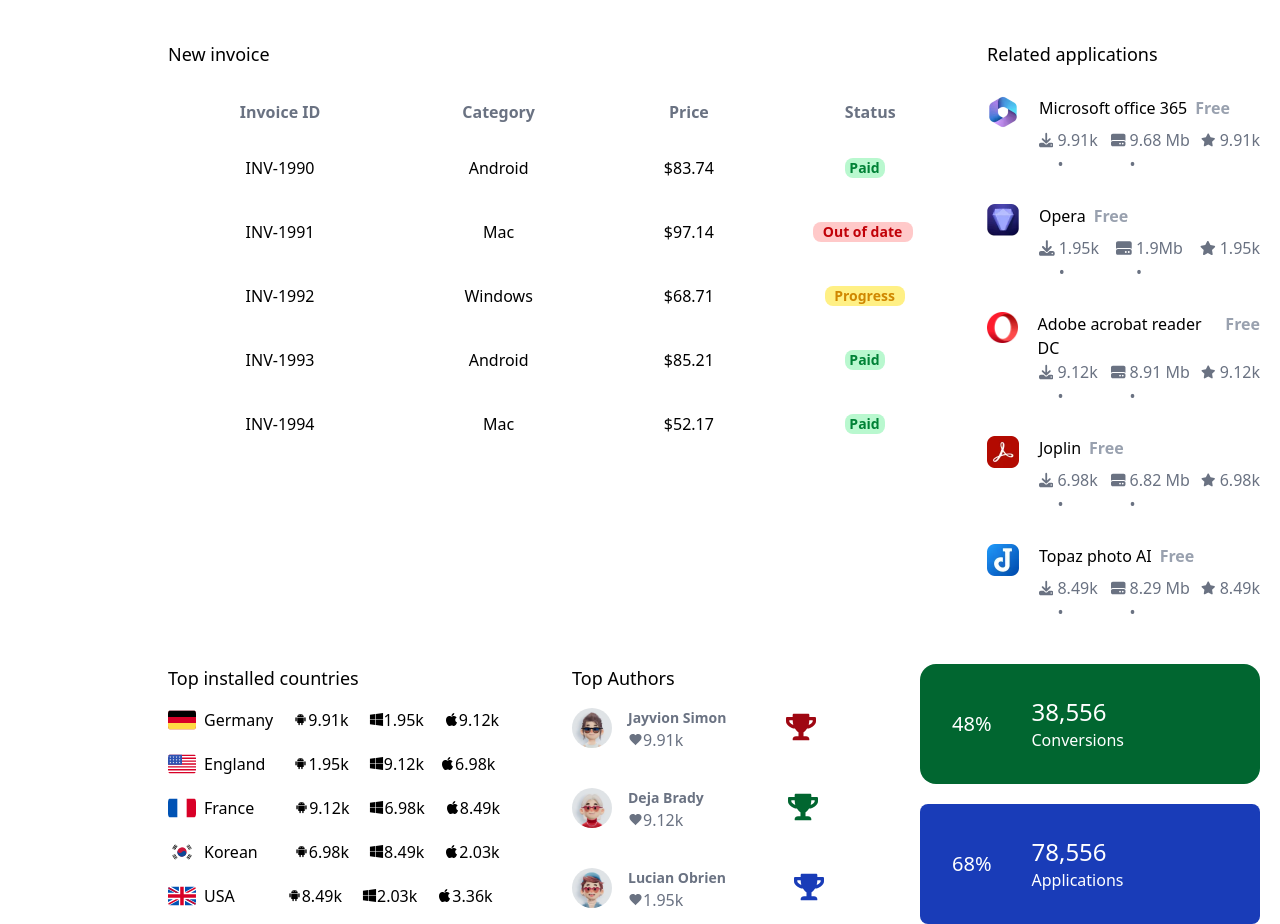
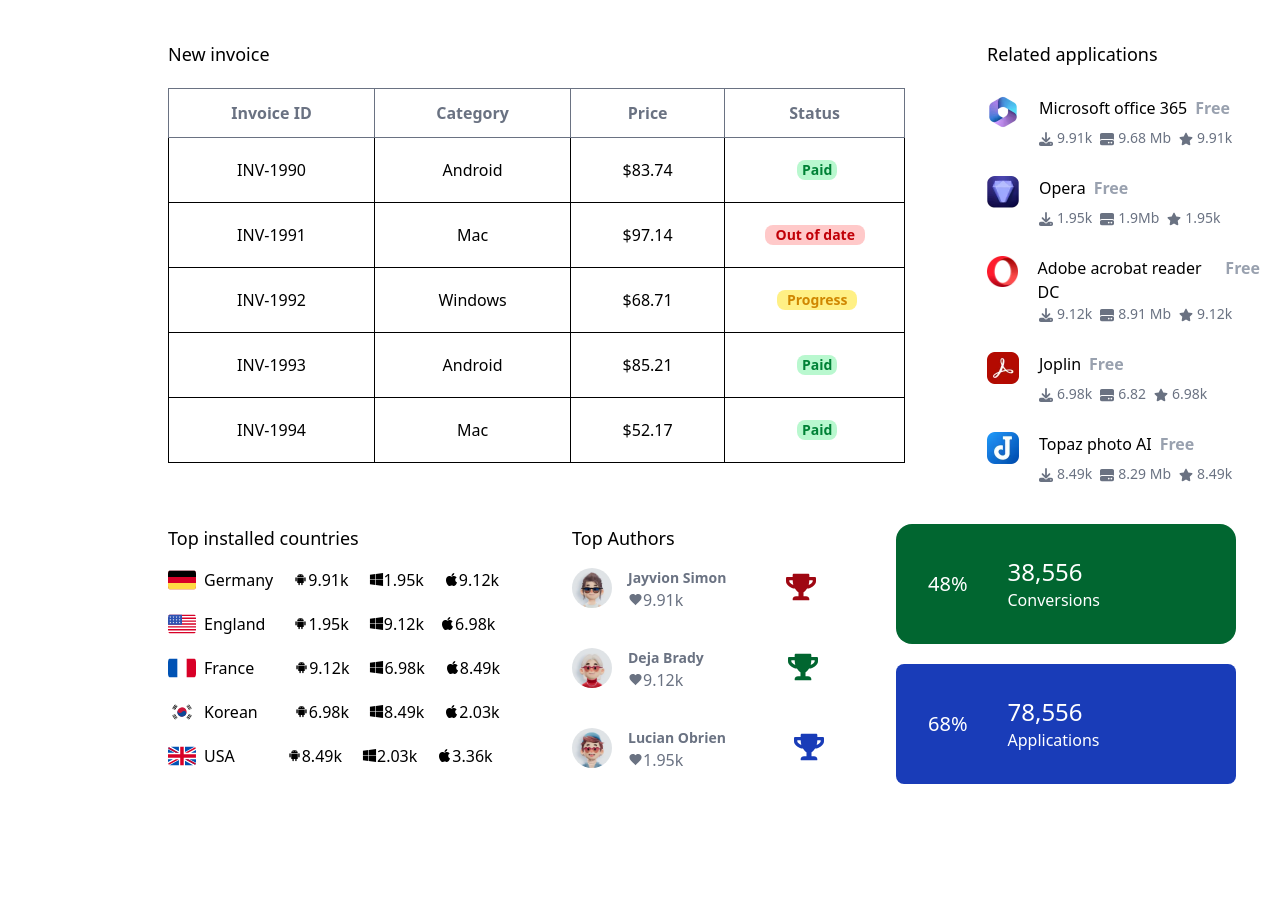
Before and after one commit to VincentRanger/Minimal, a React (Vite) app: page /dashboard/app in a window 1280 px wide. Shown: the part 900-1824 px from the top of the page. After the commit the page ends 1684 px from the top, so only its background shows below. Built offline with nearby package versions, Linux system fonts and the light colour scheme; sample sign-in values are in the browser's storage.

Commit message:
App feedback done

```diff
--- a/src/components/Aap.jsx
+++ b/src/components/Aap.jsx
@@ -30,11 +30,14 @@ import Piechart from "./charts/Piechart";
 import Stackedchart from "./charts/Stackedchart";
 import Loader from "react-js-loader";
 import { useEffect, useState } from "react";
+import { useLocation } from "react-router-dom";
 
-const Aap = () => {
+const Aap = ({open, setOpen}) => {
   const userName= localStorage.getItem("userName")
   const userRole= localStorage.getItem("userRole");
   const [loading,setLoading]=useState(true)
+
+const location=useLocation()
 
 useEffect(()=>{
   const timer= setTimeout(()=>{
@@ -45,7 +48,7 @@ setLoading(false)
 if(loading){
   return(
     <div className="justify-center items-center mt-60">
-      <Loader type='spinner-default' size={100} bgColor="gray"/>
+      <Loader type='spinner-default' size={100} bgColor="green"/>
     </div>
   )
 }
@@ -74,10 +77,10 @@ if(loading){
           className="bg-cover col-span-1 rounded-2xl px-5 py-4"
           style={{ backgroundImage: `url(${back2})` }}
         >
-          <h1 className="text-green-400 text-sm font-bold mt-40">
+          <h1 className="text-green-400 text-sm font-bold mt-10">
             FEATURED APP
           </h1>
-          <h1 className="text-white text-lg font-bold mb-2 mt-2">
+          <h1 className="text-white text-lg font-bold mb-2 mt-10">
             The Rise Of Something ...
           </h1>
           <h1 className="text-white text-sm font-bold">
@@ -86,8 +89,8 @@ if(loading){
         </div>
       </div>
       {(userRole==='Admin' &&
-         <div className="grid grid-cols-3 gap-5 h-30 mt-10">
-         <div className=" py-2 px-3 justify-between flex items-center">
+         <div className='grid grid-cols-3 gap-5 h-30 mt-10'>
+         <div className=" py-2 px-3 justify-between flex items-center col-span-1 border">
           <div>
           <h1 className="font-bold mb-3">Total active users</h1>
            <h1 className="font-bold text-3xl mb-3">18,765</h1>
@@ -98,7 +101,7 @@ if(loading){
           </div>
            <div className=""><Chart/></div>
          </div>
-         <div className="py-2 px-3 justify-between flex items-center">
+         <div className="py-2 px-3 justify-between flex items-center col-span-1 border">
           <div>
           <h1 className="font-bold mb-3">Total active users</h1>
            <h1 className="font-bold text-3xl mb-3">4,765</h1>
@@ -109,7 +112,7 @@ if(loading){
           </div>
          <div><Chart2/></div>
          </div>
-         <div className=" py-2 px-3 justify-between flex items-center">
+         <div className=" py-2 px-3 justify-between flex items-center col-span-1 border">
           <div>
           <h1 className="font-bold mb-3">Total active users</h1>
            <h1 className="font-bold text-3xl mb-3">678</h1>
@@ -123,13 +126,13 @@ if(loading){
        </div>
       )}
 
-     <div className="mt-15 grid grid-cols-3">
+     <div className="mt-15 grid grid-cols-3 gap-5">
       <div className="col-span-1">
         <h1 className="font-bold text-lg mb-2">Current download</h1>
         <p className="text-gray-500">Downloaded by operating system</p>
       <Piechart/>
       </div>
-<div className="col-span-2 ms-2">
+<div className="col-span-2">
   <div>
     <h1 className="font-bold text-lg mb-2">Area installed</h1>
     <p className="text-gray-500 mb-2">+43% than last year</p>
@@ -141,45 +144,45 @@ if(loading){
       <div className="mt-15 grid grid-cols-4">
         <div className="col-span-3 ">
           <h1 className="font-medium text-lg mb-5">New invoice</h1>
-          <table className="text-center w-200">
-            <thead className="text-gray-500">
+          <table className={`text-center w-200 border ${open ? 'w-[75%]':'w-[90%]'}`}>
+            <thead className="text-gray-500 border">
               <tr>
-                <th className="px-10 py-3">Invoice ID</th>
-                <th className="px-10 py-3">Category</th>
-                <th className="px-10 py-3">Price</th>
-                <th className="px-10 py-3">Status</th>
+                <th className="px-10 py-3 border">Invoice ID</th>
+                <th className="px-10 py-3 border">Category</th>
+                <th className="px-10 py-3 border">Price</th>
+                <th className="px-10 py-3 border">Status</th>
               </tr>
             </thead>
             <tbody>
-              <tr>
-                <td className="py-5">INV-1990</td>
-                <td>Android</td>
-                <td>$83.74</td>
-                <td><p className="bg-green-200 text-green-700 font-bold w-10 ms-18 rounded-lg text-sm">Paid</p></td>
+              <tr className="border">
+                <td className="py-5 border">INV-1990</td>
+                <td className="border">Android</td>
+                <td className="border">$83.74</td>
+                <td className="border"><p className="bg-green-200 text-green-700 font-bold w-10 ms-18 rounded-lg text-sm">Paid</p></td>
               </tr>
-              <tr>
-                <td className="py-5">INV-1991</td>
-                <td>Mac</td>
-                <td>$97.14</td>
-                <td><p className="bg-red-200 text-red-700 font-bold w-25 ms-10 rounded-lg text-sm">Out of date</p></td>
+              <tr className="border">
+                <td className="py-5 border">INV-1991</td>
+                <td className="border">Mac</td>
+                <td className="border">$97.14</td>
+                <td className="border"><p className="bg-red-200 text-red-700 font-bold w-25 ms-10 rounded-lg text-sm">Out of date</p></td>
               </tr>
-              <tr>
-                <td className="py-5">INV-1992</td>
-                <td>Windows</td>
-                <td>$68.71</td>
-                <td><p className="bg-yellow-200 text-yellow-600 font-bold w-20 ms-13 rounded-lg text-sm">Progress</p></td>
+              <tr className="border">
+                <td className="py-5 border">INV-1992</td>
+                <td className="border">Windows</td>
+                <td className="border">$68.71</td>
+                <td className="border"><p className="bg-yellow-200 text-yellow-600 font-bold w-20 ms-13 rounded-lg text-sm">Progress</p></td>
               </tr>
-              <tr>
-                <td className="py-5">INV-1993</td>
-                <td>Android</td>
-                <td>$85.21</td>
-                <td><p className="bg-green-200 text-green-700 font-bold w-10 ms-18 rounded-lg text-sm">Paid</p></td>
+              <tr className="border">
+                <td className="py-5 border">INV-1993</td>
+                <td className="border">Android</td>
+                <td className="border">$85.21</td>
+                <td className="border"><p className="bg-green-200 text-green-700 font-bold w-10 ms-18 rounded-lg text-sm">Paid</p></td>
               </tr>
-              <tr>
-                <td className="py-5">INV-1994</td>
-                <td>Mac</td>
-                <td>$52.17</td>
-                <td><p className="bg-green-200 text-green-700 font-bold w-10 ms-18 rounded-lg text-sm">Paid</p></td>
+              <tr className="border">
+                <td className="py-5 border">INV-1994</td>
+                <td className="border">Mac</td>
+                <td className="border">$52.17</td>
+                <td className="border"><p className="bg-green-200 text-green-700 font-bold w-10 ms-18 rounded-lg text-sm">Paid</p></td>
               </tr>
             </tbody>
           </table>
@@ -196,11 +199,11 @@ if(loading){
                 <h1 className="font-bold text-gray-400">Free</h1>
               </div>
             </div>
-            <div className="flex text-gray-500 ms-13">
+            <div className="flex text-gray-500 ms-13 text-sm">
               <FaDownload className="mt-1 me-1" />
-              <p className="me-2">9.91k &#x2022;</p>
+              <p className="me-2">9.91k</p>
               <FaHardDrive className="mt-1 me-1" />
-              <p className="me-2">9.68 Mb &#x2022;</p>
+              <p className="me-2">9.68 Mb</p>
               <FaStar className="mt-1 me-1" />
               <p>9.91k</p>
             </div>
@@ -215,11 +218,11 @@ if(loading){
                 <h1 className="font-bold text-gray-400">Free</h1>
               </div>
             </div>
-            <div className="flex text-gray-500 ms-13">
+            <div className="flex text-gray-500 ms-13 text-sm">
               <FaDownload className="mt-1 me-1" />
-              <p className="me-2">1.95k &#x2022;</p>
+              <p className="me-2">1.95k</p>
               <FaHardDrive className="mt-1 me-1" />
-              <p className="me-2">1.9Mb &#x2022;</p>
+              <p className="me-2">1.9Mb</p>
               <FaStar className="mt-1 me-1" />
               <p>1.95k</p>
             </div>
@@ -234,11 +237,11 @@ if(loading){
                 <h1 className="font-bold text-gray-400">Free</h1>
               </div>
             </div>
-            <div className="flex text-gray-500 ms-13">
+            <div className="flex text-gray-500 ms-13 text-sm">
               <FaDownload className="mt-1 me-1" />
-              <p className="me-2">9.12k &#x2022;</p>
+              <p className="me-2">9.12k</p>
               <FaHardDrive className="mt-1 me-1" />
-              <p className="me-2">8.91 Mb &#x2022;</p>
+              <p className="me-2">8.91 Mb</p>
               <FaStar className="mt-1 me-1" />
               <p>9.12k</p>
             </div>
@@ -253,11 +256,11 @@ if(loading){
                 <h1 className="font-bold text-gray-400">Free</h1>
               </div>
             </div>
-            <div className="flex text-gray-500 ms-13">
+            <div className="flex text-gray-500 ms-13 text-sm">
               <FaDownload className="mt-1 me-1" />
-              <p className="me-2">6.98k &#x2022;</p>
+              <p className="me-2">6.98k</p>
               <FaHardDrive className="mt-1 me-1" />
-              <p className="me-2">6.82 Mb &#x2022;</p>
+              <p className="me-2">6.82</p>
               <FaStar className="mt-1 me-1" />
               <p>6.98k</p>
             </div>
@@ -272,11 +275,11 @@ if(loading){
                 <h1 className="font-bold text-gray-400">Free</h1>
               </div>
             </div>
-            <div className="flex text-gray-500 ms-13">
+            <div className="flex text-gray-500 ms-13 text-sm">
               <FaDownload className="mt-1 me-1" />
-              <p className="me-2">8.49k &#x2022;</p>
+              <p className="me-2">8.49k</p>
               <FaHardDrive className="mt-1 me-1" />
-              <p className="me-2">8.29 Mb &#x2022;</p>
+              <p className="me-2">8.29 Mb</p>
               <FaStar className="mt-1 me-1" />
               <p>8.49k</p>
             </div>
@@ -382,7 +385,7 @@ if(loading){
           </div>
         </div>
 
-        <div className=" col-span-1 justify-items-end">
+        <div className=" col-span-1">
           <div className="bg-green-800 h-30 w-85 mb-5 rounded-2xl flex px-3 py-2 items-center">
             <h1 className="text-xl text-white font-medium ms-5">48%</h1>
             <div className="ms-10">
```
